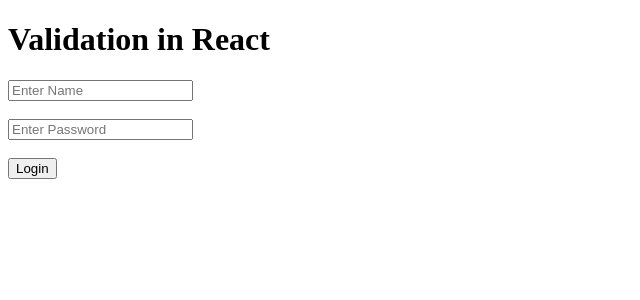
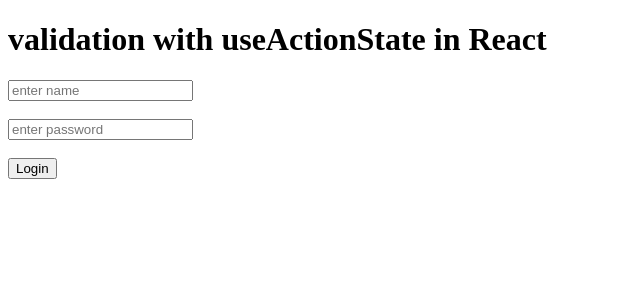
Before and after one commit to Sonukumar201995/react_practice-02, a React (Vite) app: page / in a window 1280 px wide. Shown: the top 300 px of the page, without its empty margins (0-640 px from the left). Built offline with nearby package versions, Linux system fonts and the light colour scheme.

Commit message:
validation with useActionState in React

```diff
--- a/src/App.jsx
+++ b/src/App.jsx
@@ -1,68 +1,48 @@
-import { useState } from "react";
+import { useActionState } from "react"
 
-function App() {
-  const [name, setName] = useState("");
-  const [nameErr, setNameErr] = useState("");
-  const [Password, setPassword] = useState("");
-  const [PasswordErr, setPasswordErr] = useState("");
+function App()
+{
 
-  let handleName = (event) => {
-    console.log(event.target.value);
+  let handleLogin=(preData,formData)=>{
+    let name=formData.get("name")
+    let password=formData.get("password")
 
-    if (event.target.value.length > 5) {
-      setNameErr(
-        "Please enter valid username. Only 5 characters allowed"
-      );
-    } else {
-      setNameErr("");
+    let regex=/^[A-Z a-z 0-9]+$/i;
+    if(!name ||name.length>5)
+    {
+        return {error :'only 5 character allowed'}
+    }else if(!regex.test(password))
+    {
+        return {error: 'only alphabed and numberic value allowed'}
+    }else
+    {
+      return {messaage: "login done"}
     }
-  };
 
-  let handlePassword = (event) => {
-    console.log(event.target.value);
+  }
+  const [data,action,pending]=useActionState(handleLogin)
+  console.log(data);
+  return(
+    <>
+    <h1>validation with useActionState in React</h1>
+    {
+      data ?.messaage && <span>{data ?.messaage}</span>
+    }
+    {
+      data ?.error && <span>{data ?.error}</span>
+    }
+    <form action={action}>
 
-    const passwordRegex = /^[A-Za-z0-9]+$/;
+      <input type="text" name="name" placeholder="enter name"/>
+      <br /><br />
 
-    if (!passwordRegex.test(event.target.value)) {
-      setPasswordErr(
-        "Please enter valid password. Only alphabets and numbers allowed"
-      );
-    } else {
-      setPasswordErr("");
-    }
-  };
+      <input type="password" name="password" placeholder="enter password"/>
+      <br /><br />
 
-  return (
-    <>
-      <h1>Validation in React</h1>
-
-      <input
-        type="text"
-        onChange={handleName}
-        placeholder="Enter Name"
-      />
-
-      <span>{nameErr && nameErr}</span>
-
-      <br />
-      <br />
-
-      <input
-        type="password"
-        onChange={handlePassword}
-        placeholder="Enter Password"
-      />
-
-      <span>{PasswordErr && PasswordErr}</span>
-
-      <br />
-      <br />
-
-      <button disabled={nameErr || PasswordErr}>
-        Login
-      </button>
+      <button disabled={pending}>{pending ? "Logging in..." : "Login"}</button>
+    </form>
     </>
-  );
+  )
 }
 
 export default App;
```
